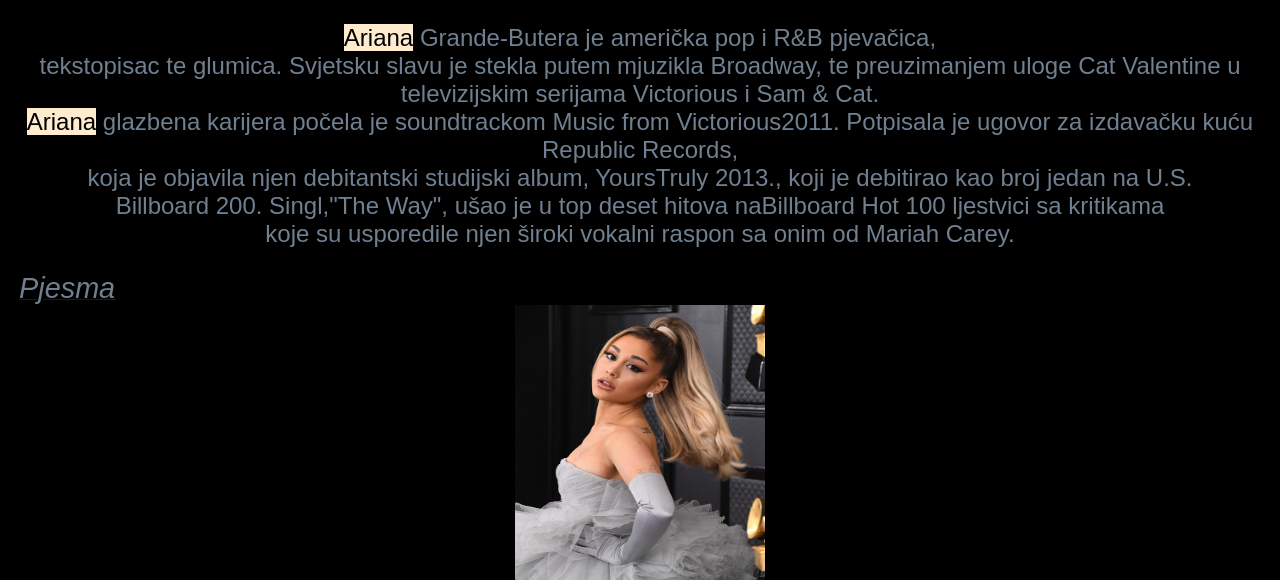
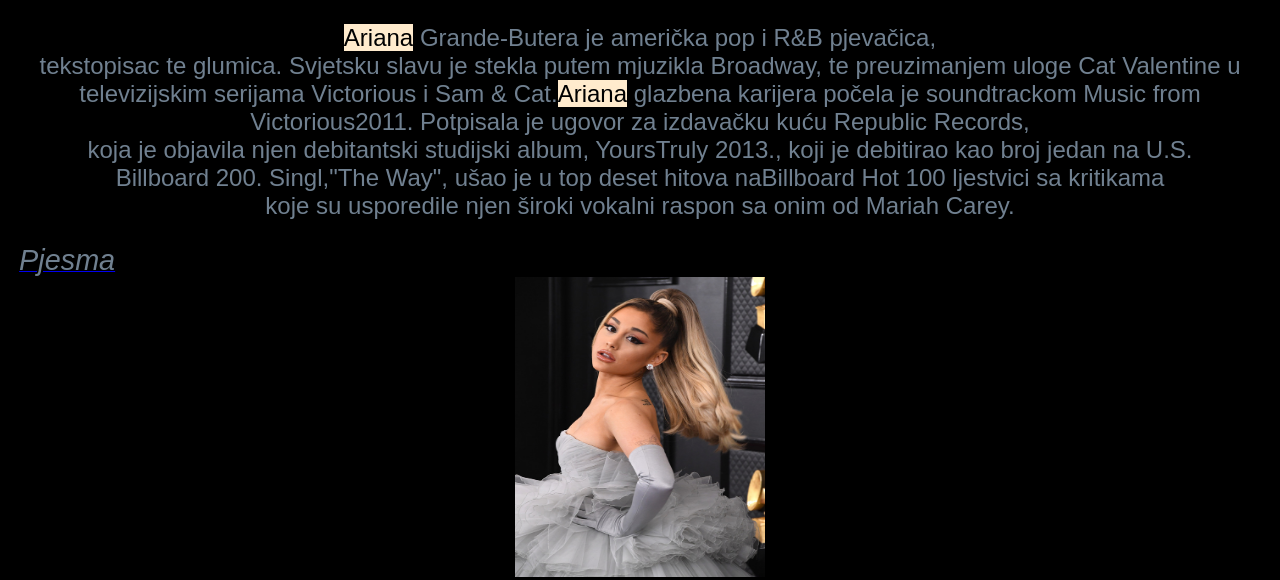
Before and after one commit to nikolinakudric/Ariana-Grande, a plain HTML site: page index.html in a window 1280 px wide. Shown: the part 75-655 px from the top of the page. Drawn offline with Linux system fonts and the light colour scheme.

Commit message:
Update index.html

```diff
--- a/index.html
+++ b/index.html
@@ -11,7 +11,7 @@
 
 
     <p class="zivot"><span class="sp">Ariana</span> Grande-Butera  je američka pop i R&B pjevačica, <br> tekstopisac te glumica. Svjetsku slavu je stekla putem mjuzikla Broadway, te preuzimanjem
-     uloge Cat Valentine u televizijskim serijama Victorious i Sam & Cat. <br> <span class="sp">Ariana</span> glazbena karijera počela je soundtrackom Music from Victorious2011. Potpisala je ugovor za izdavačku kuću Republic Records, <br> koja je objavila
+     uloge Cat Valentine u  <br> televizijskim serijama Victorious i Sam & Cat.<span class="sp">Ariana</span> glazbena karijera počela je soundtrackom Music from Victorious2011. Potpisala je ugovor za izdavačku kuću Republic Records, <br> koja je objavila
      njen debitantski studijski album, YoursTruly 2013., koji je debitirao kao broj jedan na U.S. <br> Billboard 200. Singl,"The Way", ušao je u top deset hitova naBillboard Hot 100 ljestvici sa kritikama <br>
      koje su usporedile njen široki vokalni raspon sa onim od Mariah Carey.</p>ž
      <a href="https://www.youtube.com/watch?v=lf_wVfwpfp8"><em id="pje">Pjesma</em></a>
```
